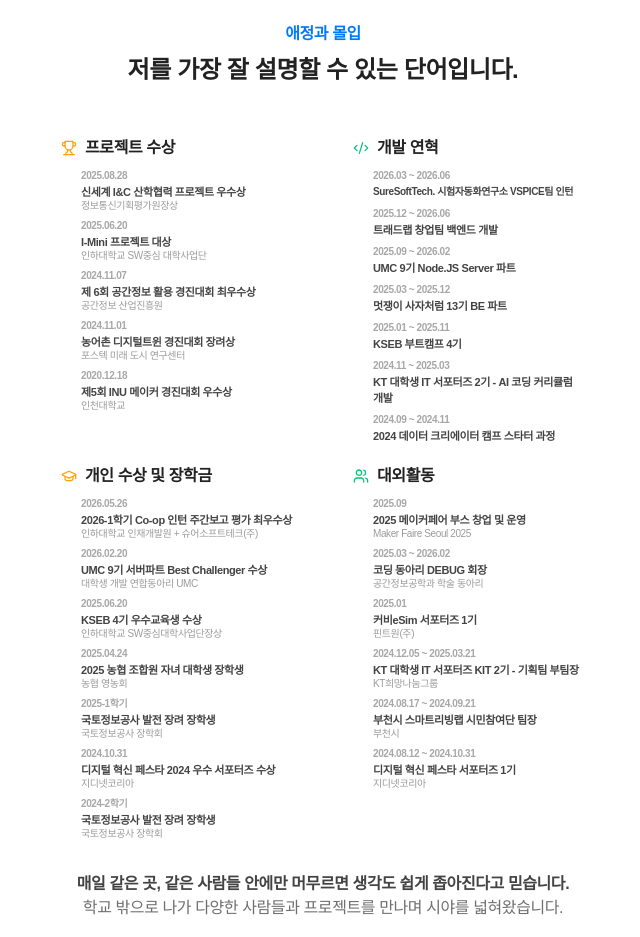
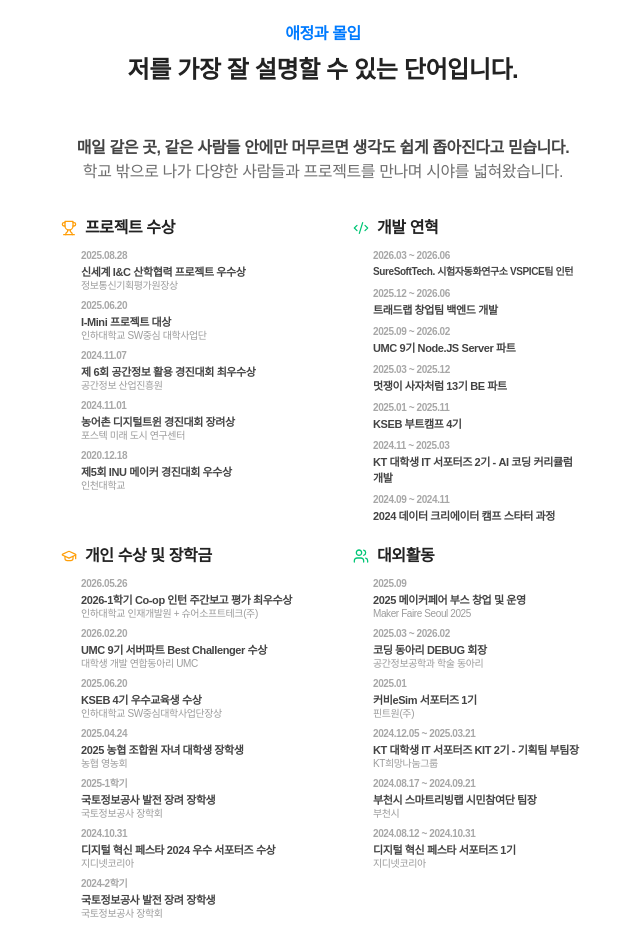
Before and after one commit to Jinacker/PortFolio, a Next.js app: page / in a window 1280 px wide. Shown: the part 660-1597 px from the top of the page, without its empty margins (317-957 px from the left). Built offline with nearby package versions, Linux system fonts and the light colour scheme.

Commit message:
[UI] 애정과 몰입 섹션 소개 문구 위치 및 배치 개선

```diff
--- a/app/new/page.tsx
+++ b/app/new/page.tsx
@@ -152,8 +152,13 @@ function PassionSection() {
         <div className="w-full">
         <p className="section-eyebrow">애정과 몰입</p>
         <p className="section-title">저를 가장 잘 설명할 수 있는 단어입니다.</p>
+        <p className="mx-auto mt-5 max-w-2xl break-keep text-center text-sm font-medium leading-7 text-foreground/65 md:text-base">
+          <strong className="font-semibold text-foreground/85">매일 같은 곳, 같은 사람들 안에만 머무르면 생각도 쉽게 좁아진다고 믿습니다.</strong>
+          <br />
+          학교 밖으로 나가 다양한 사람들과 프로젝트를 만나며 시야를 넓혀왔습니다.
+        </p>
 
-        <div className="mx-auto grid max-w-[530px] justify-center gap-x-1 gap-y-5 md:grid-cols-[260px_260px]">
+        <div className="mx-auto mt-8 grid max-w-[530px] justify-center gap-x-1 gap-y-5 md:grid-cols-[260px_260px]">
           {passionGroups.map((group) => {
             const Icon = group.icon
 
@@ -209,13 +214,11 @@ function PassionSection() {
 
         <div className="mx-auto mt-8 max-w-2xl break-keep text-center text-sm font-medium leading-7 text-foreground/65 md:text-base">
           <p>
-            <strong className="font-semibold text-foreground/85">매일 같은 곳, 같은 사람들 안에만 머무르면 생각도 쉽게 좁아진다고 믿습니다.</strong>
+            낯선 환경에서도 제가 할 수 있는 역할을 찾아왔고,
             <br />
-            학교 밖으로 나가 다양한 사람들과 프로젝트를 만나며 시야를 넓혀왔습니다.
+            맡은 일에는 <strong className="font-semibold text-foreground/85">쉽게 식지 않는 애정</strong>을 쏟았습니다.
           </p>
           <p className="mt-4">
-            낯선 환경에서도 제가 할 수 있는 역할을 찾아왔고, 맡은 일에는 <strong className="font-semibold text-foreground/85">쉽게 식지 않는 애정</strong>을 쏟았습니다.
-            <br />
             더 잘 만들고 싶다는 마음은 자연스럽게 <strong className="font-semibold text-foreground/85">더 오래 고민하는 태도</strong>로 이어졌고,
                         <br />그 과정에서 <strong className="font-semibold text-foreground/85">몰입</strong>하는 법을 배웠습니다.
           </p>
```
